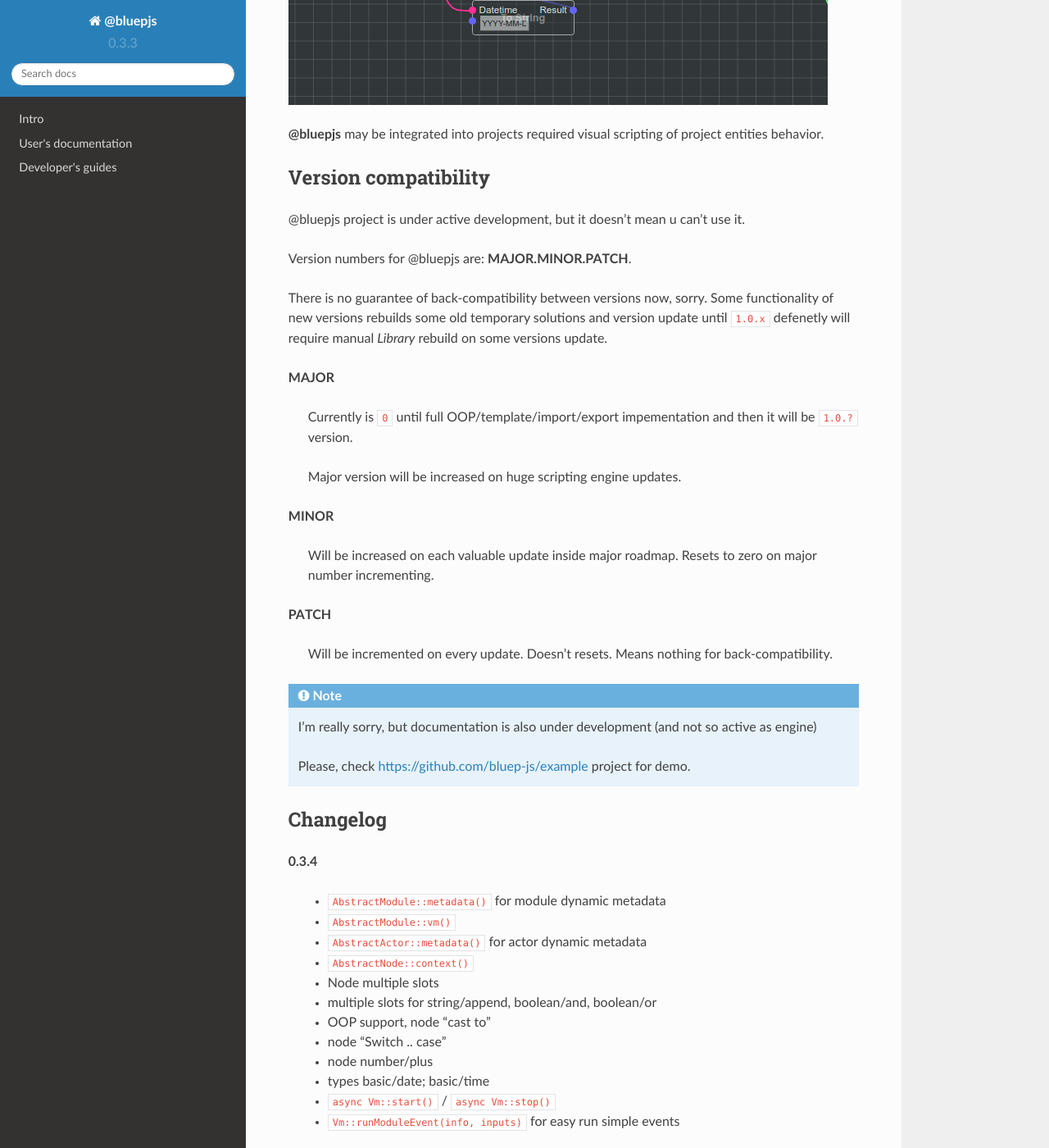
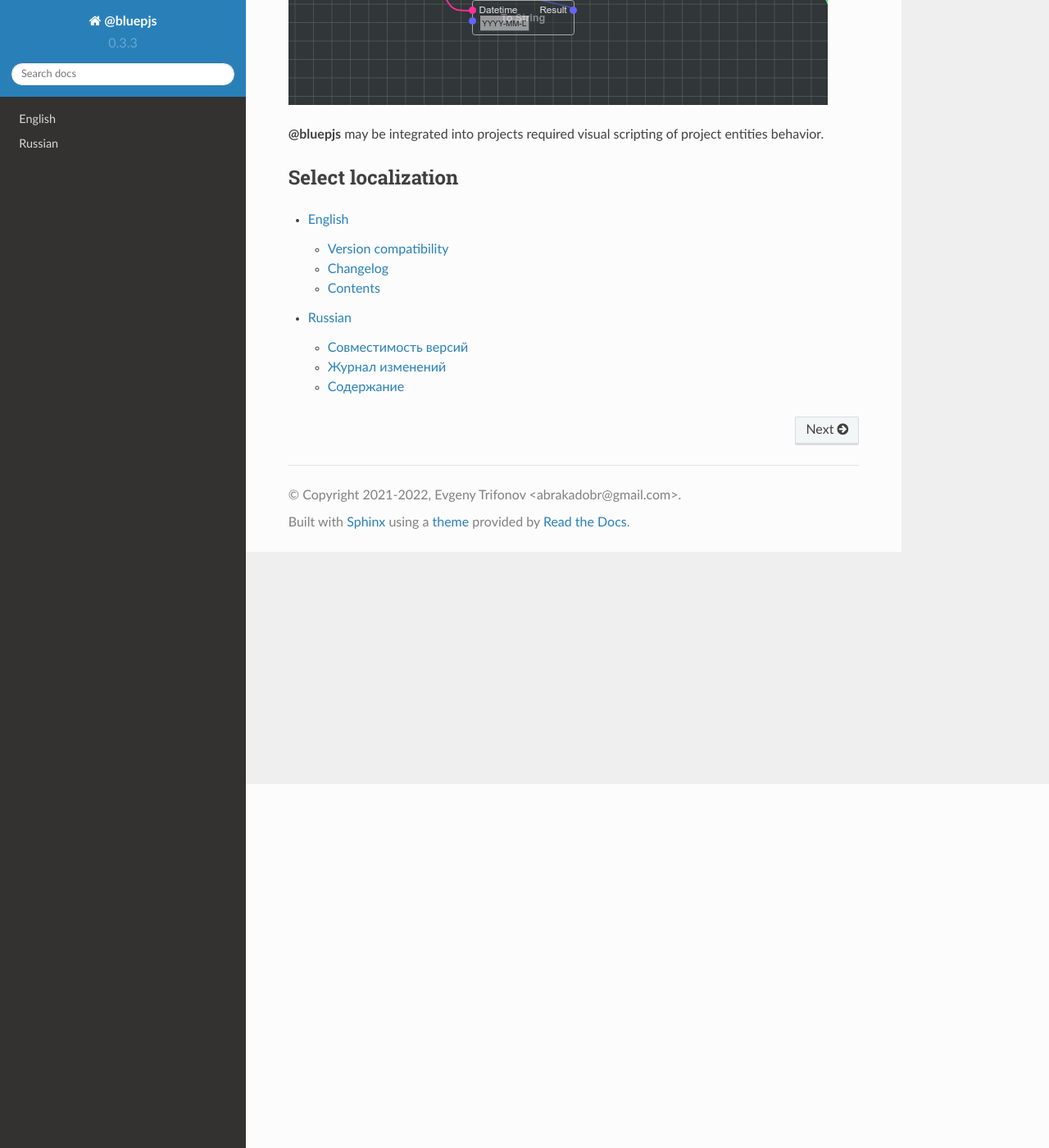
Before and after one commit to bluep-js/docs, a Sphinx documentation site: the page built from docs/source/index.rst, in a window 1280 px wide and 1400 px high, scrolled down 444 px. Shown: the whole window at 82% size. Built offline with Sphinx 7.4.7 and the Read the Docs theme 2.0.0, drawn with Linux system fonts in a browser that asks for light colours; some of the changed text lies outside the part shown.

Commit message:
bugfixes, starting localization page

```diff
--- a/docs/source/conf.py
+++ b/docs/source/conf.py
@@ -24,7 +24,7 @@
     'bluep'
 ]
 
-js_source_path = '../../source/vm/src'
+js_source_path = './source/vm/src'
 primary_domain = 'js'
 
 intersphinx_mapping = {
@@ -35,6 +35,10 @@
 
 templates_path = ['_templates']
 
+html_theme_options = {
+    'navigation_depth': 4,
+}
+
 # -- Options for HTML output
 
 html_theme = 'sphinx_rtd_theme'
--- a/docs/source/index.rst
+++ b/docs/source/index.rst
@@ -10,74 +10,11 @@
 
 **@bluepjs** may be integrated into projects required visual scripting of project entities behavior.
 
-Version compatibility
----------------------
-
-@bluepjs project is under active development, but it doesn't mean u can't use it.
-
-Version numbers for @bluepjs are: **MAJOR.MINOR.PATCH**.
-
-There is no guarantee of back-compatibility between versions now, sorry. Some functionality of new versions rebuilds some old temporary solutions and version update until ``1.0.x`` defenetly will require manual `Library` rebuild on some versions update.
-
-**MAJOR**
-
-  Currently is ``0`` until full OOP/template/import/export impementation and then it will be ``1.0.?`` version.
-
-  Major version will be increased on huge scripting engine updates.
-
-**MINOR**
-
-  Will be increased on each valuable update inside major roadmap. Resets to zero on major number incrementing.
-
-**PATCH**
-
-  Will be incremented on every update. Doesn't resets. Means nothing for back-compatibility.
-
-.. note::
-
-   I'm really sorry, but documentation is also under development (and not so active as engine)
-
-   Please, check https://github.com/bluep-js/example project for demo.
-
-Changelog
----------
-
-**0.3.4**
-
- * ``AbstractModule::metadata()`` for module dynamic metadata
- * ``AbstractModule::vm()``
- * ``AbstractActor::metadata()`` for actor dynamic metadata
- * ``AbstractNode::context()``
- * Node multiple slots
- * multiple slots for string/append, boolean/and, boolean/or
- * OOP support, node "cast to"
- * node "Switch .. case"
- * node number/plus
- * types basic/date; basic/time
- * ``async Vm::start()`` / ``async Vm::stop()``
- * ``Vm::runModuleEvent(info, inputs)`` for easy run simple events
-
-**0.2.2**
-
-  * Partial OOP support without correct classes inheritance.
-  * ``Modules`` ``types``, ``enums`` and ``structs`` autosupport
-  * ``Actors`` ``nodes`` updated to OOP style (from "node-per-actor" to "node-per-actor-type(class) with actor input" generation (require actors behavior rebuild in library!)
-  * VM should be started to run. VM also can be stopped.
-  * ``VM`` module with ``On VM Start`` event.
-  * Modules API for start/stop
-  * Templates support for IDE (type ``basic/template``)
-  * bugfixes
-
-**0.1.1**
-
-  * IDE limited to use only ``Default`` library
-  * buxfixes
-
-Contents
---------
+Select localization
+-------------------
 
 .. toctree::
+   :maxdepth: 2
 
-   Intro <intro.rst>
-   User's documentation <user.rst>
-   Developer's guides <dev.rst>
+   English <index_en.rst>
+   Russian <index_rus.rst>
```
Also changed, not shown: docs/source/index_en.rst (added, +83 -0 lines), docs/source/index_rus.rst (+13 -13 lines), docs/source/intro_rus.rst (+4 -3 lines).
